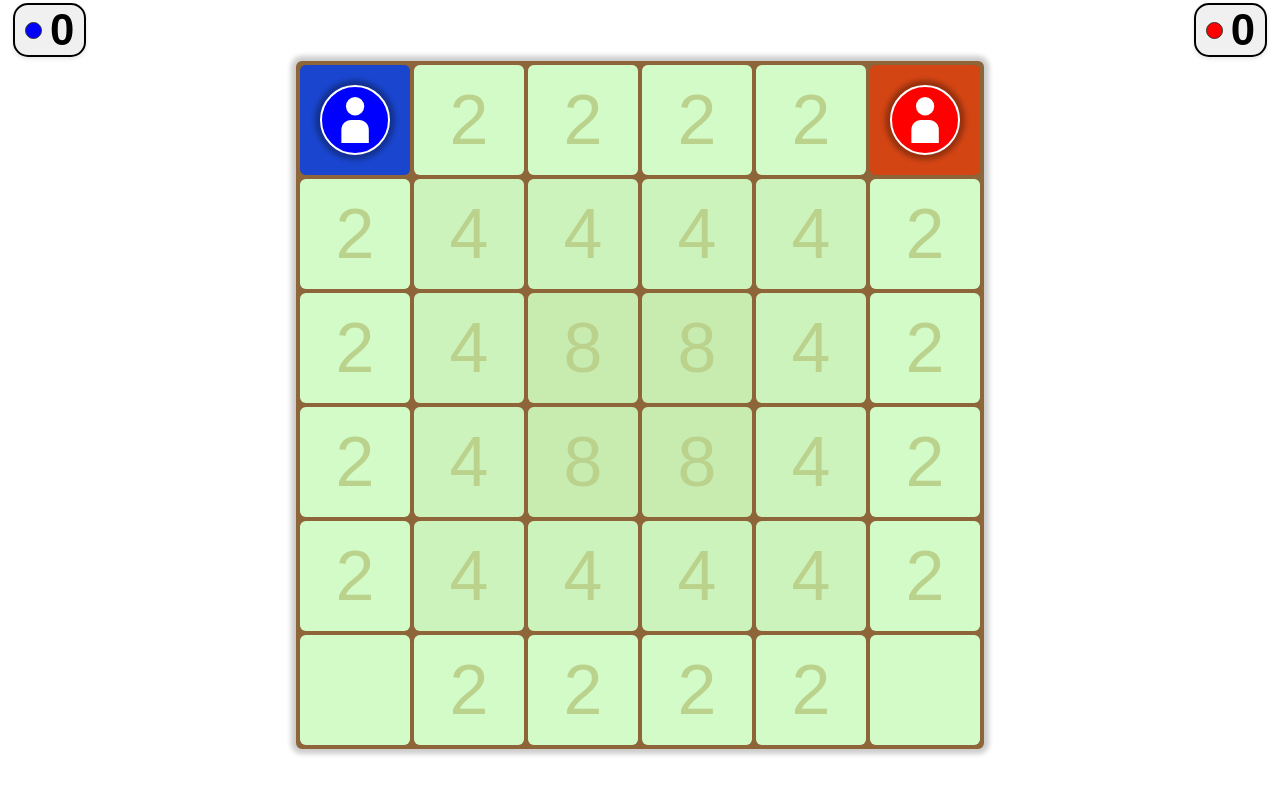
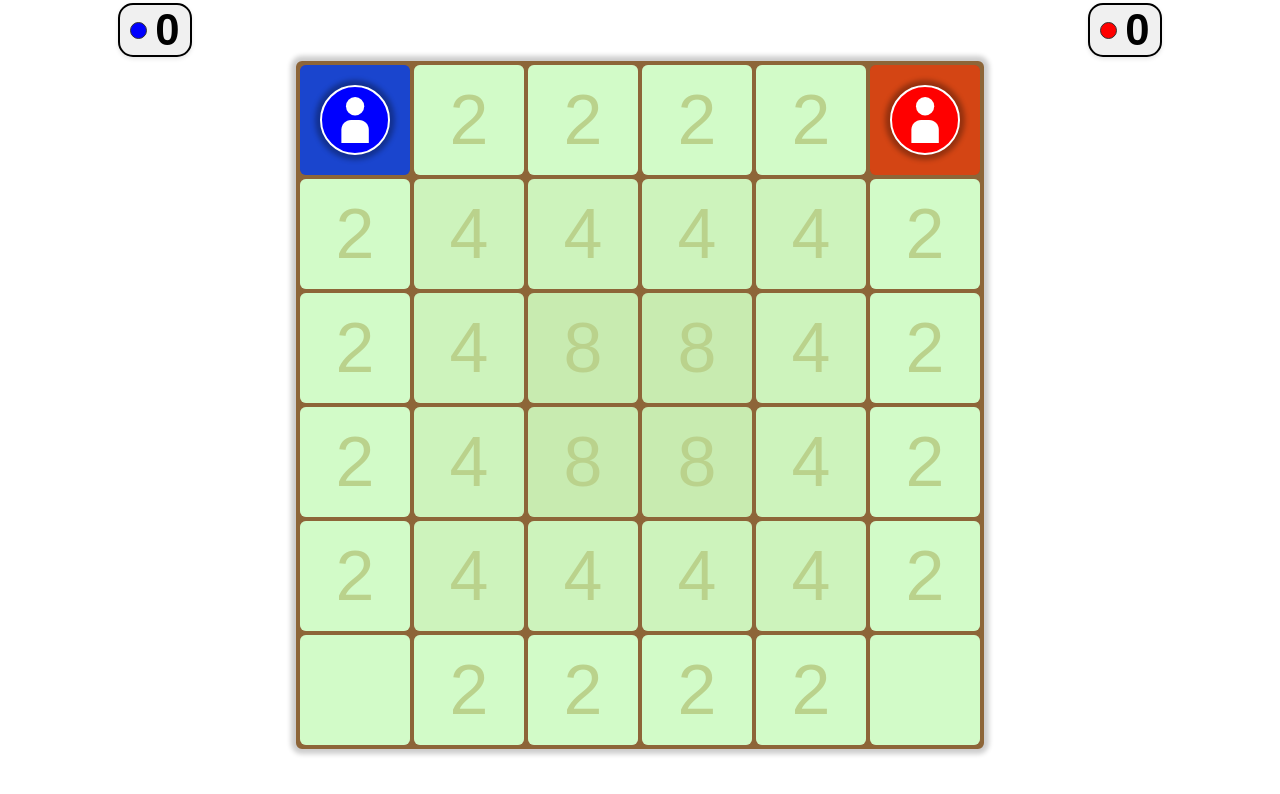
Before and after one commit to thommann/Winkeladvokat, an Angular app: page / in a window 1280 px wide. Both pictures are taken after a click on the button "Start Game". Shown: the top 794 px of the page. Built offline with nearby package versions, Linux system fonts and the light colour scheme.

Commit message:
Style fixes

```diff
--- a/src/app/playing-field/playing-field.component.css
+++ b/src/app/playing-field/playing-field.component.css
@@ -11,13 +11,14 @@
   grid-template-rows: auto 1fr auto;
   justify-content: center;
   align-items: center;
+
+  --size: min(calc(100vw - 40px), calc(100vh - 120px));
 }
 
 .playing-field {
   display: grid;
   margin: 0 auto;
   flex-grow: 1;
-  --size: min(calc(100vw - 40px), calc(100vh - 120px));
   width: var(--size);
   height: var(--size);
   background-color: #8d6538;
@@ -40,11 +41,28 @@
 }
 
 .spacer {
-  flex-grow: 1;
+  flex-basis: var(--size);
+  flex-grow: 0;
+  flex-shrink: 1;
 }
 
 .ps-counter {
-  display: flex;
+  flex-grow: 1;
+  flex-shring: 0;
+}
+
+.ps-counter-left {
+  justify-content: left;
+  align-content: left;
+}
+
+.ps-counter-right {
+  justify-content: right;
+  align-content: right;
+}
+
+.ps-score {
+  display: inline-flex;
   align-items: center;
   padding: 0 10px;
   background-color: #f0f0f0;
--- a/src/app/playing-field/playing-field.component.html
+++ b/src/app/playing-field/playing-field.component.html
@@ -2,23 +2,27 @@
   <!-- Top counters -->
   <div class="counter-row">
     <!-- Top left Player 0 counter -->
-    <div [ngClass]="getPsCounterClass(players[0])">
+    <div class="ps-counter ps-counter-right">
+      <div class="ps-score">
         <div
           class="ps-dot"
           [style]="{ 'background-color': players[0].color }"
         ></div>
         <span>{{ getPlayerScore(players[0]) }}</span>
       </div>
+    </div>
 
     <div class="spacer"></div>
 
     <!-- Top right Player 1 counter -->
-    <div [ngClass]="getPsCounterClass(players[1])">
+    <div class="ps-counter ps-counter-left">
+      <div class="ps-score">
         <div
           class="ps-dot"
           [style]="{ 'background-color': players[1].color }"
         ></div>
         <span>{{ getPlayerScore(players[1]) }}</span>
+      </div>
     </div>
   </div>
 
@@ -43,18 +47,21 @@
   <!-- Bottom counters -->
   <div class="counter-row">
     <!-- Bottom left Player 3 counter -->
-    <div [ngClass]="getPsCounterClass(players[3])" *ngIf="players.length > 3">
+    <div class="ps-counter ps-conter-right">
+      <div *ngIf="players.length > 3" class="ps-score">
         <div
           class="ps-dot"
           [style]="{ 'background-color': players[3].color }"
         ></div>
         <span>{{ getPlayerScore(players[3]) }}</span>
       </div>
+    </div>
 
     <div class="spacer"></div>
 
     <!-- Bottom right Player 2 counter -->
-    <div [ngClass]="getPsCounterClass(players[2])" *ngIf="players.length > 2">
+    <div class="ps-counter ps-counter-left">
+      <div *ngIf="players.length > 2" class="ps-score">
         <div
           class="ps-dot"
           [style]="{ 'background-color': players[2].color }"
@@ -63,3 +70,4 @@
       </div>
     </div>
   </div>
+</div>
```
Lines whose indentation alone changed are shown as unchanged.
